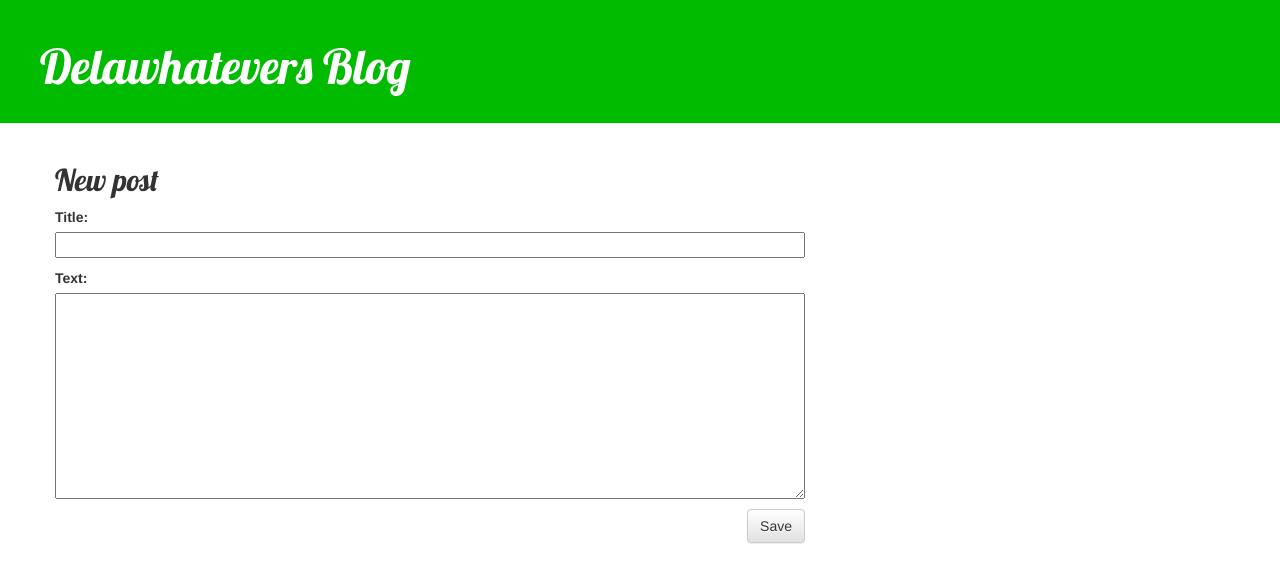
After one commit to delawhatever/blog, a Django app: page /post/new/ in a window 1280 px wide. The commit adds this page. Shown: the top 583 px of the page. Run offline with Django 3.2, Linux system fonts and the light colour scheme; some libraries are stand-ins or nearby versions.

Commit message:
Create/Edit Blogposts implementiert wenn User angemeldet.

```diff
--- /dev/null
+++ b/blog/forms.py
@@ -0,0 +1,9 @@
+from django import forms
+
+from .models import Post
+
+class PostForm(forms.ModelForm):
+
+    class Meta:
+         model = Post
+         fields = ('title', 'text',)
--- a/blog/static/css/blog.css
+++ b/blog/static/css/blog.css
@@ -1,10 +1,5 @@
-h1 a, h2 a {
-    color: #57c200;
-    font-family: 'Lobster';;
-}
-
 .page-header {
-    background-color:  #57c200;
+    background-color: #00bb00;
     margin-top: 0;
     padding: 20px 20px 20px 40px;
 }
@@ -24,7 +19,7 @@ h1, h2, h3, h4 {
 }
 
 .date {
-    color: #828282
+    color: #828282;
 }
 
 .save {
@@ -39,7 +34,7 @@ h1, h2, h3, h4 {
     color: #ffffff;
     float: right;
     font-size: 26pt;
-    margin-right: 20px;;
+    margin-right: 20px;
 }
 
 .post {
--- a/blog/templates/blog/base.html
+++ b/blog/templates/blog/base.html
@@ -12,6 +12,11 @@
         <div class="page-header">
             <h1><a href="/">Delawhatevers Blog</a></h1>
         </div>
+        <div>
+            {% if user.is_authenticated %}
+                <a style="color: #00bb00;" href="{% url 'post_new' %}" class="top-menu"><span class="glyphicon glyphicon-plus"></span></a>
+            {% endif %}
+        </div>
         <div class="content container">
             <div class="row">
                 <div class="col-md-8">
--- a/blog/templates/blog/post_detail.html
+++ b/blog/templates/blog/post_detail.html
@@ -6,6 +6,7 @@
         <p>{{ post.text|linebreaksbr }}</p>
         {% if post.published_date %}
             <div class="date">
+                <a class="btn btn-default" href="{% url 'post_edit' pk=post.pk %}"><span class="glyphicon glyphicon-pencil"></span></a>
                 {{ post.published_date }}
             </div>
         {% endif %}
--- /dev/null
+++ b/blog/templates/blog/post_edit.html
@@ -0,0 +1,9 @@
+{% extends 'blog/base.html' %}
+
+{% block content %}
+    <h2>New post</h2>
+    <form method="POST" class="post-form">{% csrf_token %}
+        {{ form.as_p }}
+        <button type="submit" class="save btn btn-default">Save</button>
+    </form>
+{% endblock %}
--- a/blog/templates/blog/post_list.html
+++ b/blog/templates/blog/post_list.html
@@ -16,6 +16,9 @@
                         <h2><a href="{% url 'post_detail' pk=post.pk %}">{{ post.title }}</a></h2>
                         <p>{{ post.text|linebreaksbr }}</p>
                         <div class="date">
+                            {% if user.is_authenticated %}
+                                <a class="btn btn-default" href="{% url 'post_edit' pk=post.pk %}"><span class="glyphicon glyphicon-pencil"></span></a>
+                            {% endif %}
                             {{ post.published_date }}
                         </div>
                     </div>
--- a/blog/urls.py
+++ b/blog/urls.py
@@ -3,5 +3,7 @@ from . import views
 
 urlpatterns = [
     path('', views.post_list, name='post_list'),
-    path('post/<int:pk>/', views.post_detail, name='post_detail')
+    path('post/<int:pk>/', views.post_detail, name='post_detail'),
+    path('post/new/', views.post_new, name='post_new'),
+    path('post/<int:pk>/edit/', views.post_edit, name='post_edit'),
 ]
--- a/blog/views.py
+++ b/blog/views.py
@@ -1,6 +1,8 @@
 from django.shortcuts import render, get_object_or_404
 from django.utils import timezone
 from .models import Post
+from .forms import PostForm
+from django.shortcuts import redirect
 
 # Create your views here.
 
@@ -11,3 +13,30 @@ def post_list(request):
 def post_detail(request, pk):
     post = get_object_or_404(Post, pk=pk)
     return render(request, 'blog/post_detail.html', {'post': post})
+
+def post_new(request):
+    if request.method == "POST":
+        form = PostForm(request.POST)
+        if form.is_valid():
+            post = form.save(commit=False)
+            post.author = request.user
+            post.published_date = timezone.now()
+            post.save()
+            return redirect('post_detail', pk=post.pk)
+    else:
+        form = PostForm()
+    return render(request, 'blog/post_edit.html', {'form': form})
+
+def post_edit(request, pk):
+    post = get_object_or_404(Post, pk=pk)
+    if request.method == "POST":
+        form = PostForm(request.POST, instance=post)
+        if form.is_valid():
+            post = form.save(commit=False)
+            post.author = request.user
+            post.published_date = timezone.now()
+            post.save()
+            return redirect('post_detail', pk=post.pk)
+    else:
+        form = PostForm(instance=post)
+    return render(request, 'blog/post_edit.html', {'form': form})
```
